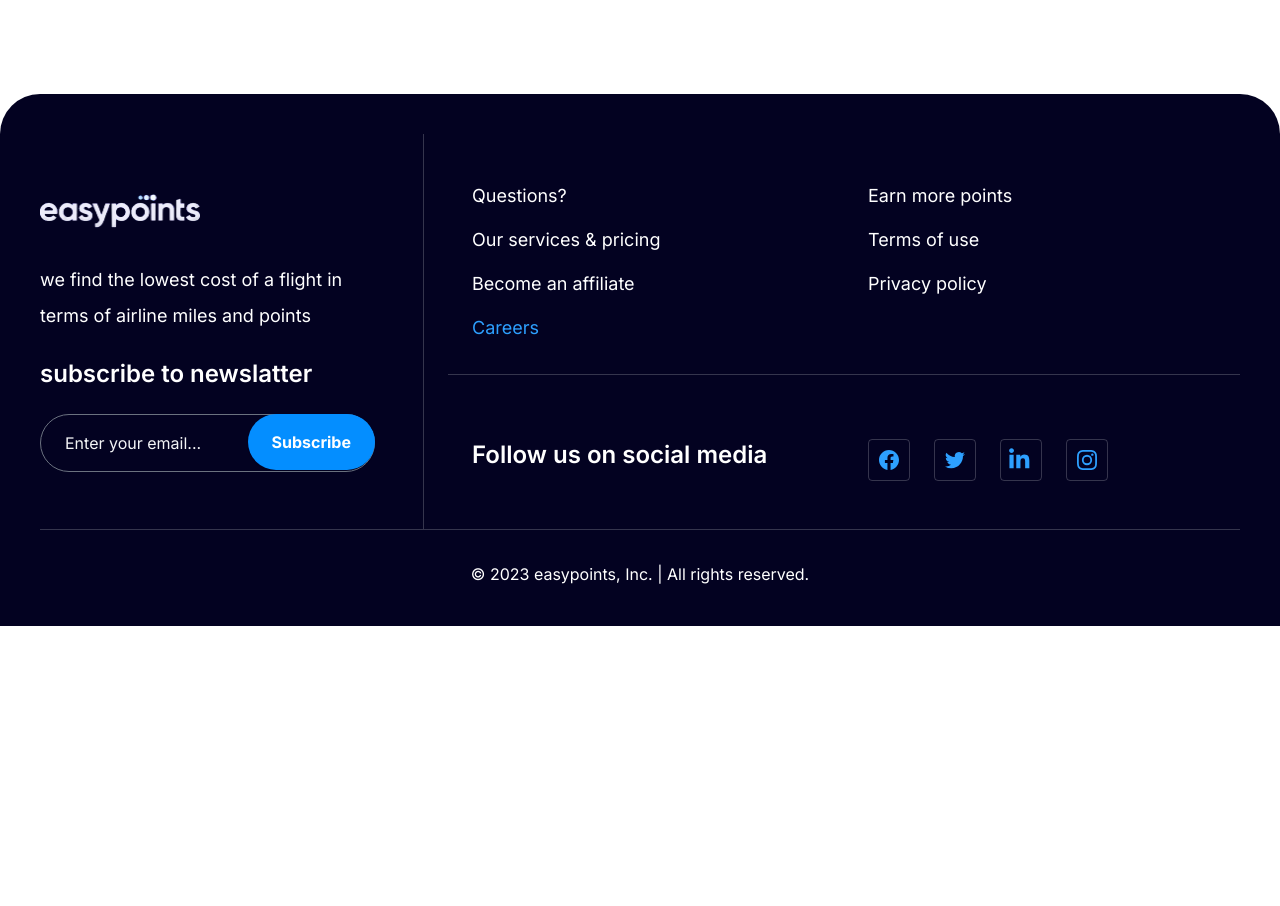
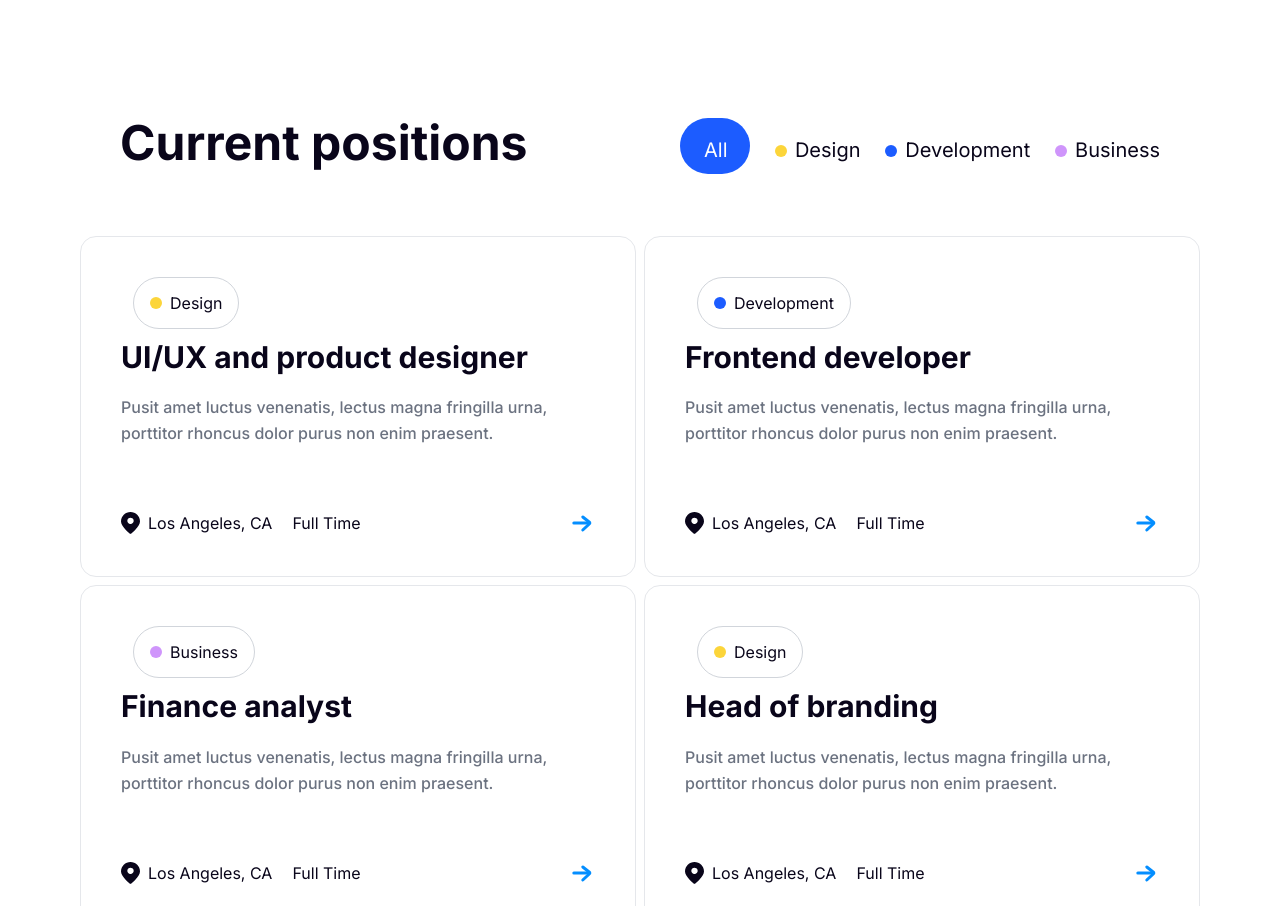
Before and after one commit to awais-join/easypoints, a Next.js app: page /careers in a window 1280 px wide. Shown: the part 1894-2800 px from the top of the page. Before the commit the page ends 2520 px from the top, so only its background shows below. Built offline with nearby package versions, Linux system fonts and the light colour scheme.

Commit message:
Careers page done

```diff
--- a/components/cards/CareersCard.tsx
+++ b/components/cards/CareersCard.tsx
@@ -7,10 +7,6 @@ interface CareersCardProps {
   title: string;
   description: string;
 }
-
-const formatNumber = (number: number): string => {
-  return number.toLocaleString();
-};
 
 const CareersCard: React.FC<CareersCardProps> = ({
   iconUrl,
--- /dev/null
+++ b/components/cards/CareersJobsCard.tsx
@@ -0,0 +1,111 @@
+import React from 'react';
+import Image from 'next/image';
+
+interface JobsCardProps {
+  title: string;
+  location: string;
+  description: string;
+  type: string;
+  category: string;
+  iconColor: string;
+}
+const CareersJobsCard: React.FC<JobsCardProps> = ({
+  title,
+  location,
+  description,
+  type,
+  category,
+  iconColor
+}) => {
+  return (
+    <>
+      <div className="md:flex-shrink-0 md:max-w-2xl p-2 md:basis-[49%] border hover:border-gray-300 rounded-2xl grow hover:cursor-pointer hover:shadow-2xl">
+        <div className="p-3 md:p-8 h-full bg-white bg-opacity-80  rounded-xl">
+          <div className="flex flex-col justify-between h-full">
+            <div className="flex flex-wrap justify-between items-center lg:pl-3 ">
+              <div className="w-auto px-3 py-2 mb-2 border border-1 border-gray-300 rounded-[32px]">
+                <div className="flex flex-wrap items-center ">
+                  <div className="w-auto p-1 ">
+                    <div
+                      className={`w-3 h-3 rounded-full bg-${iconColor}`}
+                    ></div>
+                  </div>
+                  <div className="w-auto p-1">
+                    <p className="font-sans leading-relaxed">{category}</p>
+                  </div>
+                </div>
+              </div>
+            </div>
+            <div className="mb-16">
+              <h3
+                className="mb-4 text-3xl font-bold font-heading leading-snug"
+                data-config-id="auto-txt-4-3"
+              >
+                {title}
+              </h3>
+              <p className="text-gray-500 font-medium leading-relaxed pr-8">
+                {description}
+              </p>
+            </div>
+            <div className="flex flex-wrap justify-between items-center -m-2">
+              <div className="w-auto p-2">
+                <div className="flex flex-wrap -m-3 items-center">
+                  <div className="w-auto md:p-3">
+                    <div className="flex flex-wrap items-center -m-1">
+                      <div className="w-auto p-1">
+                        <Image
+                          width="19"
+                          height="22"
+                          src="/assets/loc.svg"
+                          alt="Test"
+                          className="rounded "
+                        />
+                      </div>
+                      <div className="w-auto p-1">
+                        <p className=" font-sans leading-relaxed">{location}</p>
+                      </div>
+                    </div>
+                  </div>
+                  <div className="w-auto p-2">
+                    <div className="flex flex-wrap items-center -m-1">
+                      <div className="w-auto p-1">
+                        <p className="font-sans leading-relaxed">{type}</p>
+                      </div>
+                    </div>
+                  </div>
+                </div>
+              </div>
+              <div className="w-auto p-2">
+                <div className="text-indigo-600 group-hover:text-indigo-700">
+                  <svg
+                    className="autofocus h-6 w-6 min-w-[1.6rem] text-primary-500 group-hover:text-primary-700"
+                    viewBox="0 0 24 24"
+                    fill="none"
+                    xmlns="http://www.w3.org/2000/svg"
+                  >
+                    <path
+                      d="M13 6L19.6253 11.2951C20.0999 11.6744 20.1277 12.3539 19.6855 12.7664L13 19"
+                      stroke="currentColor"
+                      stroke-width="3"
+                      stroke-linecap="round"
+                      stroke-linejoin="round"
+                    ></path>
+                    <path
+                      d="M19 12H4"
+                      stroke="currentColor"
+                      stroke-width="3"
+                      stroke-linecap="round"
+                      stroke-linejoin="round"
+                    ></path>
+                  </svg>
+                </div>
+              </div>
+            </div>
+          </div>
+        </div>
+      </div>
+    </>
+  );
+};
+
+export default CareersJobsCard;
--- /dev/null
+++ b/components/careers/CareersFilter.tsx
@@ -0,0 +1,48 @@
+import React from 'react';
+
+function CareersFilter() {
+  return (
+    <>
+      <div className="md:flex-shrink-0 md:max-w-2xl px-2 lg:md:basis-1/2 grow hover:cursor-pointer">
+        <div className="px-8 h-full bg-white bg-opacity-80 rounded-xl">
+          <div className="flex  justify-between h-full">
+            <div className="mb-4">
+              <h2 className="mb-4 text-5xl font-bold font-heading leading-snug">
+                Current positions
+              </h2>
+            </div>
+          </div>
+        </div>
+      </div>
+      <div className="md:flex-shrink-0 md:max-w-2xl p-2 lg:md:basis-1/2 grow hover:cursor-pointer">
+        <div className="md:pl-6 xl:px-8 h-full bg-white bg-opacity-80  rounded-xl">
+          <div className="flex flex-col md:flex-row justify-between h-full">
+            <div className="text-md xl:text-xl  rounded-[40px] bg-blue w-[70px] h-[56px]  lg:ml-0 py-[18px] px-[24px] text-white leading-snug inline-block text-center">
+              All
+            </div>
+            <div className="text-md xl:text-xl py-[18px] leading-snug inline-block lg:text-center">
+              <span
+                className={`w-3 h-3 rounded-full bg-yellow inline-block mr-2`}
+              ></span>
+              Design
+            </div>
+            <div className="text-md xl:text-xl py-[18px] leading-snug inline-block lg:text-center">
+              <span
+                className={`w-3 h-3 rounded-full bg-blue inline-block mr-2`}
+              ></span>
+              Development
+            </div>
+            <div className="text-md xl:text-xl py-[18px] leading-snug inline-block lg:text-center">
+              <span
+                className={`w-3 h-3 rounded-full bg-lightPink inline-block mr-2`}
+              ></span>
+              Business
+            </div>
+          </div>
+        </div>
+      </div>
+    </>
+  );
+}
+
+export default CareersFilter;
--- a/pages/careers.tsx
+++ b/pages/careers.tsx
@@ -3,8 +3,48 @@ import {NextPage} from 'next';
 import Layout from '@/components/views/Layout';
 import Container from '@/components/views/Container';
 import CareersCard from '@/components/cards/CareersCard';
+import CareersJobsCard from '@/components/cards/CareersJobsCard';
+import CareersFilter from '@/components/careers/CareersFilter';
 
 const Careers: NextPage = () => {
+  const openedJobs = [
+    {
+      title: 'UI/UX and product designer',
+      description:
+        'Pusit amet luctus venenatis, lectus magna fringilla urna, porttitor rhoncus dolor purus non enim praesent.',
+      location: 'Los Angeles, CA',
+      type: 'Full Time',
+      category: 'Design',
+      iconColor: 'yellow'
+    },
+    {
+      title: 'Frontend developer',
+      description:
+        'Pusit amet luctus venenatis, lectus magna fringilla urna, porttitor rhoncus dolor purus non enim praesent.',
+      location: 'Los Angeles, CA',
+      type: 'Full Time',
+      category: 'Development',
+      iconColor: 'blue'
+    },
+    {
+      title: 'Finance analyst',
+      description:
+        'Pusit amet luctus venenatis, lectus magna fringilla urna, porttitor rhoncus dolor purus non enim praesent.',
+      location: 'Los Angeles, CA',
+      type: 'Full Time',
+      category: 'Business',
+      iconColor: 'lightPink'
+    },
+    {
+      title: 'Head of branding',
+      description:
+        'Pusit amet luctus venenatis, lectus magna fringilla urna, porttitor rhoncus dolor purus non enim praesent.',
+      location: 'Los Angeles, CA',
+      type: 'Full Time',
+      category: 'Design',
+      iconColor: 'yellow'
+    }
+  ];
   return (
     <Layout>
       <div className="max-w-full mx-3 p-6 bg-light rounded-b-3xl">
@@ -25,9 +65,9 @@ const Careers: NextPage = () => {
       </div>
       {/*  */}
       <div className="max-w-full mx-3 ">
-        <section className="py-20 ">
+        <section className="pt-20 ">
           <Container>
-            <div className="max-w-full xl:mx-auto p-6 pt-0 mb-4">
+            <div className="max-w-full xl:mx-auto md:p-6 pt-0 mb-4">
               <div className="mx-auto max-w-full">
                 <div className="grid grid-cols-1 grid-rows-1 xl:grid-cols-3 xl:grid-rows-3 gap-x-5 lg:gap-x-14 gap-y-4 md:gap-y-2">
                   <div className="col-span-full md:col-span-1 lg:row-span-2 pt-12 md:pt-12 lg:pt-0  xl:mb-12 ">
@@ -94,6 +134,36 @@ const Careers: NextPage = () => {
             </div>
           </Container>
         </section>
+        <div className="max-w-full mx-3 ">
+          <section className="py-20 ">
+            <Container>
+              <div className="max-w-full xl:mx-auto px-6 pt-0 mb-3 ">
+                <div className="mx-auto max-w-full">
+                  <div className="flex flex-wrap -m-2 mb-1.5 justify-center align-baseline ">
+                    <CareersFilter />
+                  </div>
+                </div>
+              </div>
+              <div className="max-w-full xl:mx-auto p-3 md:p-6 pt-0 mb-4">
+                <div className="mx-auto max-w-full">
+                  <div className="flex flex-wrap -m-2 mb-1.5 justify-center gap-2">
+                    {openedJobs.map(job => (
+                      <CareersJobsCard
+                        key={Math.random()}
+                        title={job.title}
+                        category={job.category}
+                        type={job.type}
+                        iconColor={job.iconColor}
+                        location={job.location}
+                        description={job.description}
+                      />
+                    ))}
+                  </div>
+                </div>
+              </div>
+            </Container>
+          </section>
+        </div>
       </div>
     </Layout>
   );
```
Also changed, not shown: tailwind.config.js (+31 -31 lines), public/assets/loc.svg (added).
